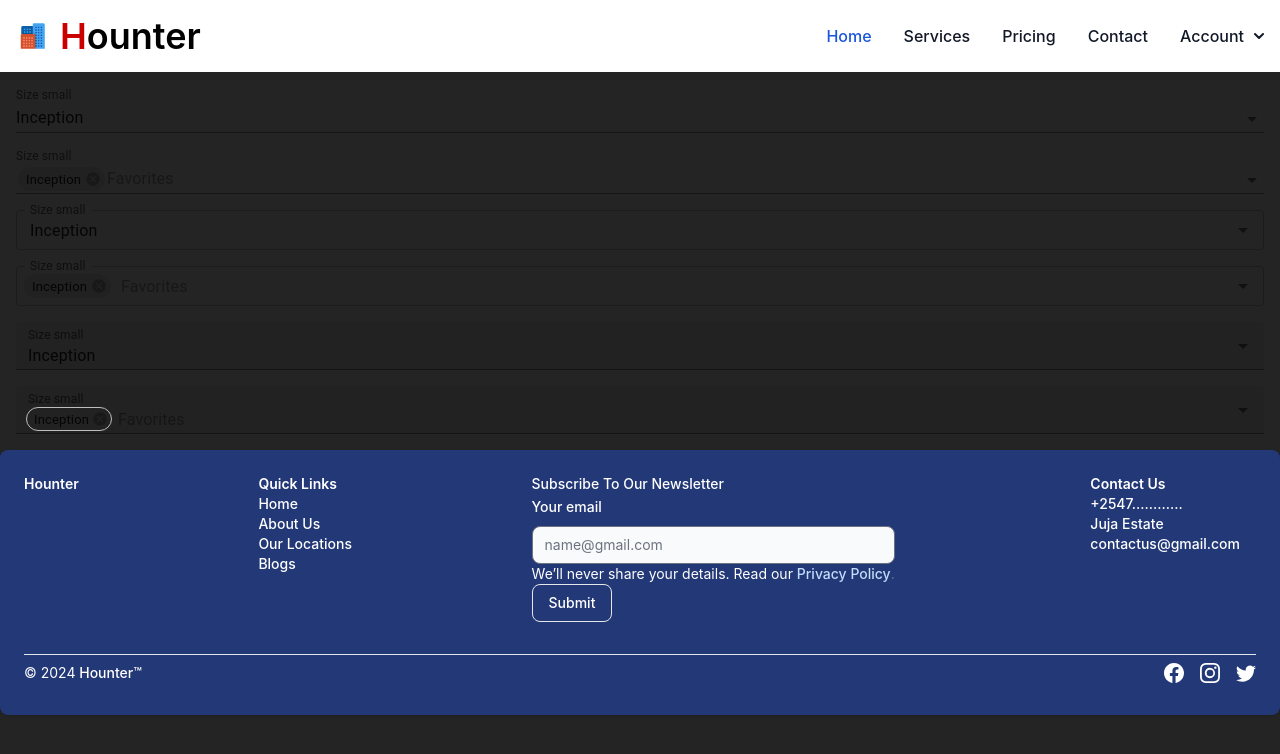
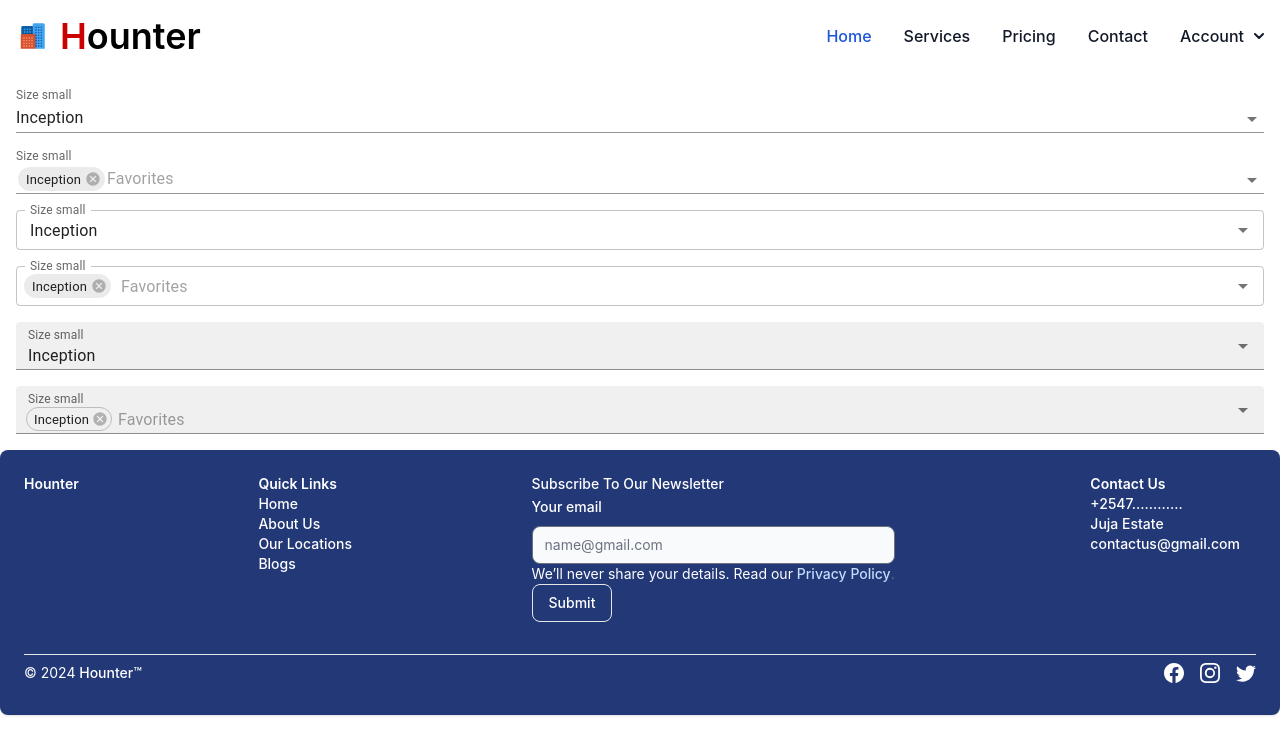
Before and after one commit to dicksonguantai/Hounter, a React (Vite) app in the folder Hounter/: page / in a window 1280 px wide. Shown: the top 754 px of the page. Built offline with nearby package versions, Linux system fonts and the light colour scheme.

Commit message:
body dark bg remove

```diff
--- a/Hounter/src/index.css
+++ b/Hounter/src/index.css
@@ -8,9 +8,6 @@
   line-height: 1.5;
   font-weight: 400;
 
-  color-scheme: light dark;
-  color: rgba(255, 255, 255, 0.87);
-  background-color: #242424;
 
   font-synthesis: none;
   text-rendering: optimizeLegibility;
```
